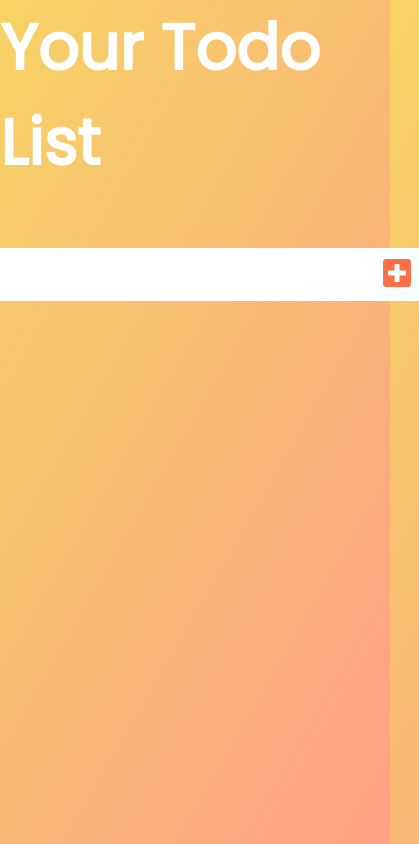
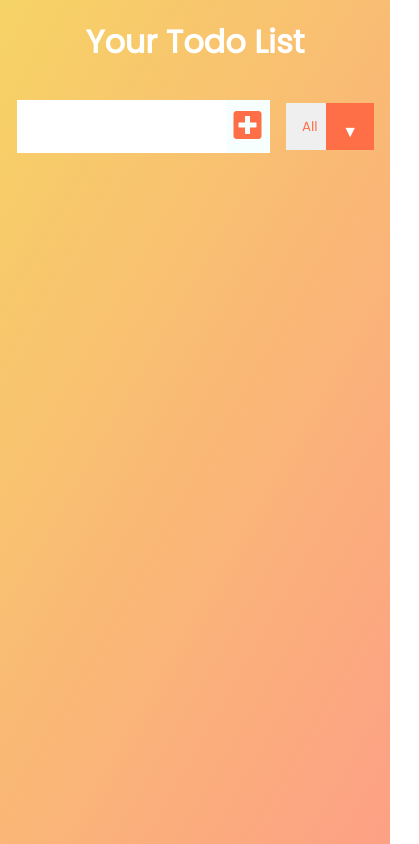
Before and after one commit to anark1stx/react-todo, a React (Create React App) app: page / in a window 390 px wide. Shown: the whole page, 419 px wide, since content can reach past the window. Built offline with nearby package versions, Linux system fonts and the light colour scheme.

Commit message:
updated css for responsive design

```diff
--- a/src/App.css
+++ b/src/App.css
@@ -15,17 +15,24 @@
 
 header,
 form {
-  min-height: 20vh;
+  min-height: 10vh;
   display: flex;
+  align-self: center;
   justify-content: center;
   align-items: center;
 }
 form input,
 form button {
+  min-width: 0.5vh;
   padding: 0.5rem;
   font-size: 2rem;
   border: none;
   background: white;
+}
+
+form input{
+  margin-left: 2vh;
+  min-width: 0.8vh;
 }
 form button {
   color: #ff6f47;
@@ -33,6 +40,7 @@
   cursor: pointer;
   transition: all 0.3s ease;
 }
+
 form button:hover {
   background: #ff6f47;
   color: white;
@@ -140,3 +148,12 @@
   transform: scale(1.5);
 }
 */
+
+@media only screen and (min-width: 330px){
+  h1{
+    font-size: xx-large;
+  }
+  form button i{
+    margin-right: 4vh;
+  }
+}
```
